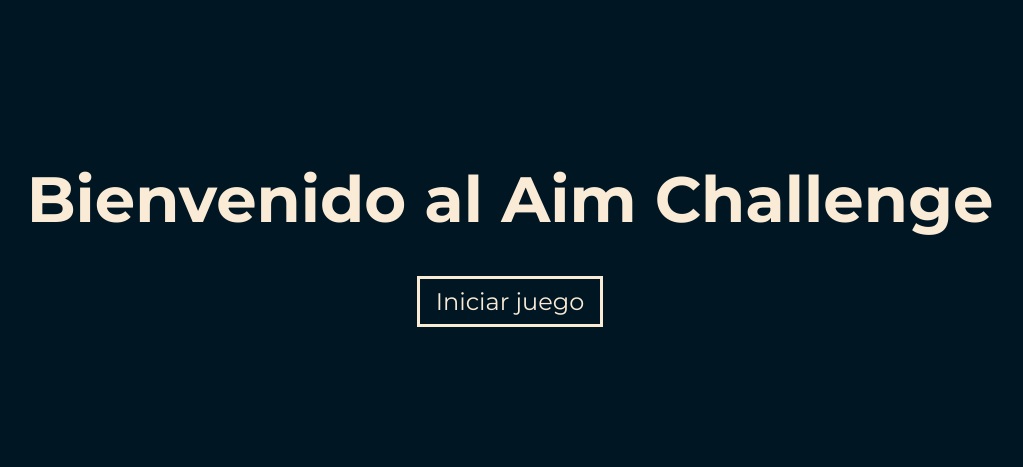
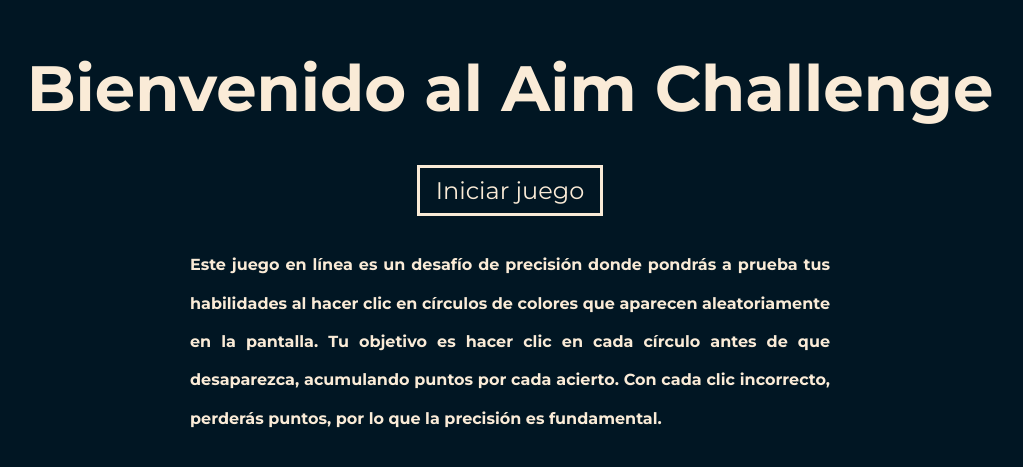
Before and after one commit to AlfredoMejia3001/aim-challenge, a plain HTML site: page index.html in a window 1280 px wide. Shown: the part 175-642 px from the top of the page, without its empty margins (130-1153 px from the left). Drawn offline with Linux system fonts and the light colour scheme.

Commit message:
agregamos descripcion al inicio

```diff
--- a/index.html
+++ b/index.html
@@ -11,7 +11,8 @@
     <div class="screen">
         <h1>Bienvenido al Aim Challenge</h1>
             <button class="btn" id="start">Iniciar juego</button>
-    </div>
+        <h5 class="container">Este  juego en línea es un desafío de precisión donde pondrás a prueba tus habilidades al hacer clic en círculos de colores que aparecen aleatoriamente en la pantalla. Tu objetivo es hacer clic en cada círculo antes de que desaparezca, acumulando puntos por cada acierto. Con cada clic incorrecto, perderás puntos, por lo que la precisión es fundamental.</h5>
+        </div>
     <div class="screen">
         <h1>Escoge el tiempo</h1>
         <ul class="list" id="time-list">
--- a/script.js
+++ b/script.js
@@ -236,6 +236,9 @@ minimizeBtn.style.display = "none";
 fullScreenBtn.style.display = "block";
 }
 
-window.addEventListener('unload', function(event) {
-    localStorage.clear();
+window.addEventListener('DOMContentLoaded', function() {
+    if (!localStorage.getItem('pageLoaded')) {
+        localStorage.clear();
+         localStorage.setItem('pageLoaded', 'true');
+    }
 });
--- a/style.css
+++ b/style.css
@@ -22,6 +22,16 @@ body {
 h1 {
   font-size: 4rem;
   line-height: 2.4;
+}
+h5 {
+  font-size: 1rem;
+  line-height: 2.4;
+}
+
+.container {
+  text-align: justify;
+  padding-top: 30px;
+  max-width: 640px;
 }
 
 .btn {
```
